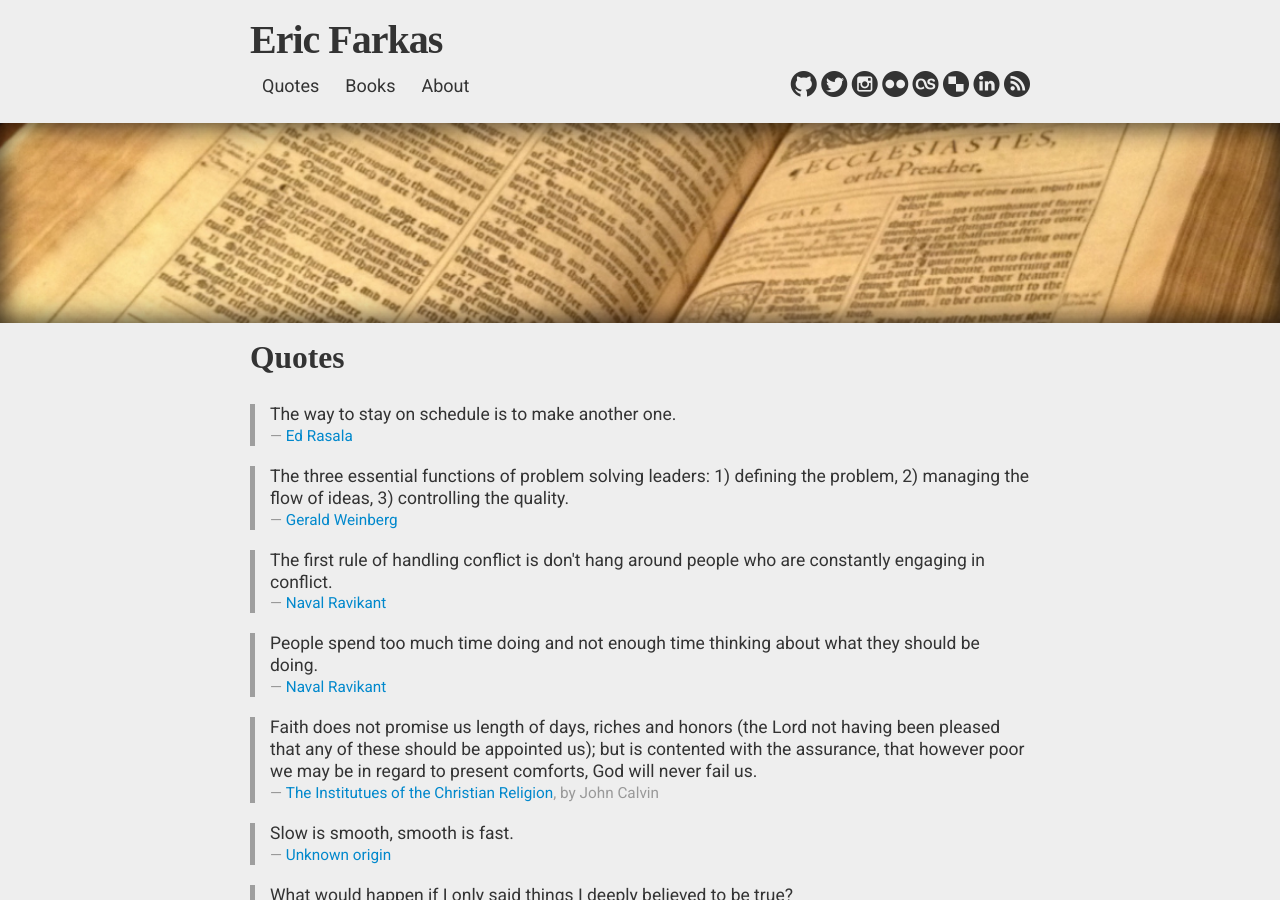
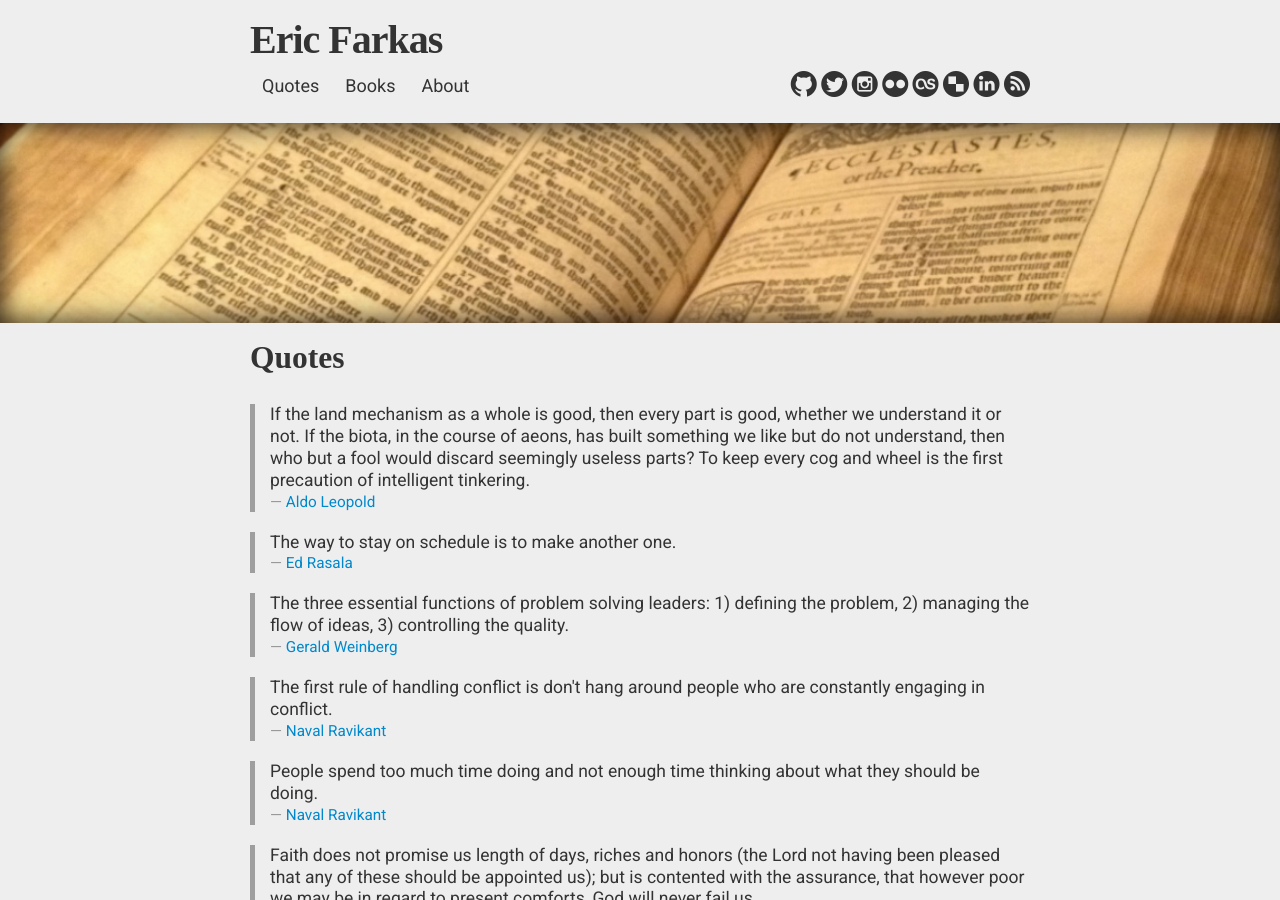
Before and after one commit to speric/speric.github.com, a Jekyll site: the page built from quotes.html, in a window 1280 px wide and 900 px high. Built offline with Jekyll 4.4.1, drawn with Linux system fonts in a browser that asks for light colours; some web fonts are replaced; comment, search, counter and statistics services are not loaded.

Commit message:
Aldo Leopold quote

```diff
--- a/quotes.html
+++ b/quotes.html
@@ -7,6 +7,15 @@ description: A collection of thought-provoking quotes.
 
 <h2>Quotes</h2>
 <br/>
+
+<blockquote>
+  <p>
+    If the land mechanism as a whole is good, then every part is good, whether we understand it or not. If the
+    biota, in the course of aeons, has built something we like but do not understand, then who but a fool would
+    discard seemingly useless parts? To keep every cog and wheel is the first precaution of intelligent tinkering.
+  </p>
+  <small><a href="https://www.goodreads.com/quotes/60679-the-last-word-in-ignorance-is-the-man-who-says">Aldo Leopold</a></small>
+</blockquote>
 
 <blockquote>
   <p>
```
